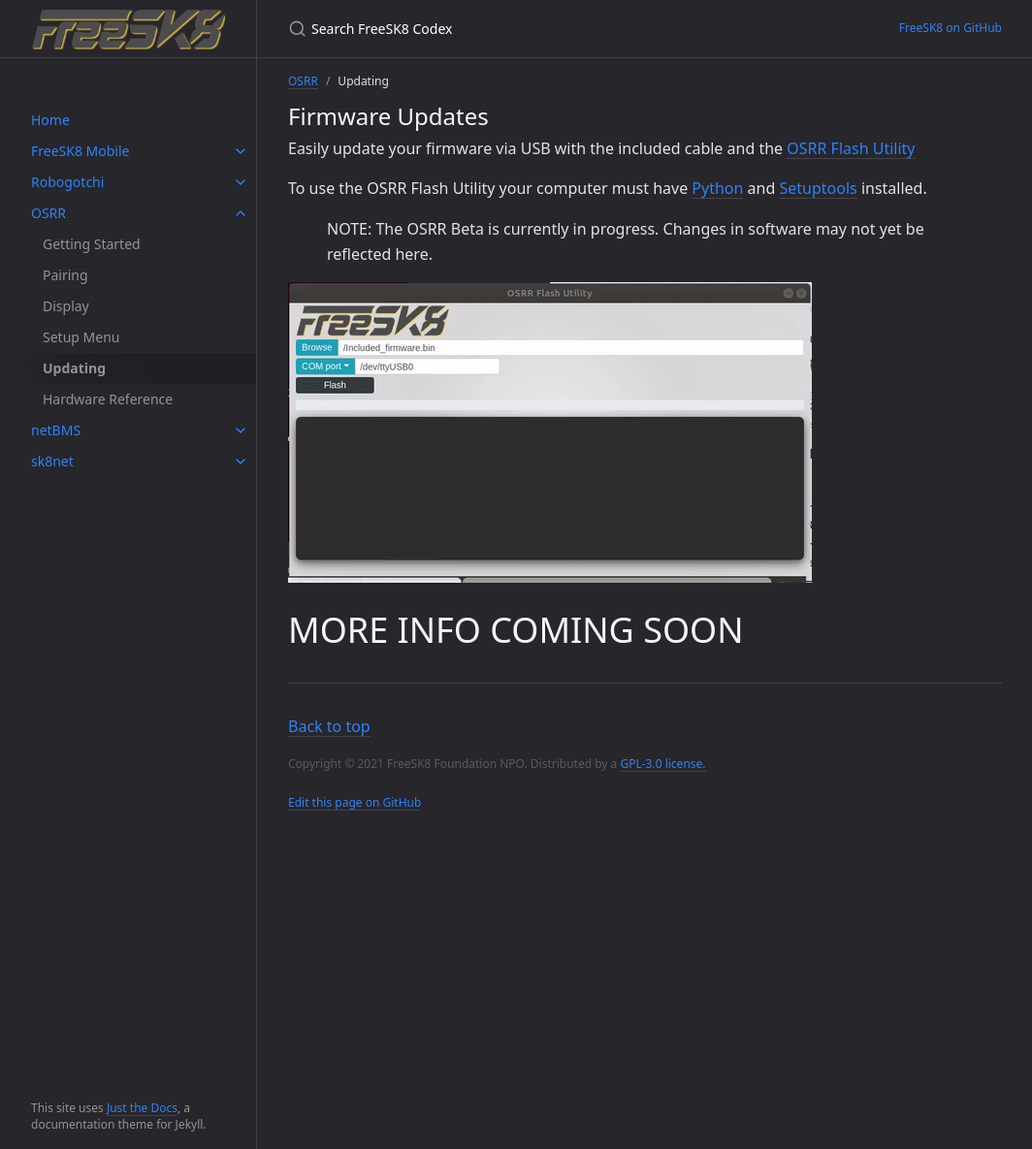
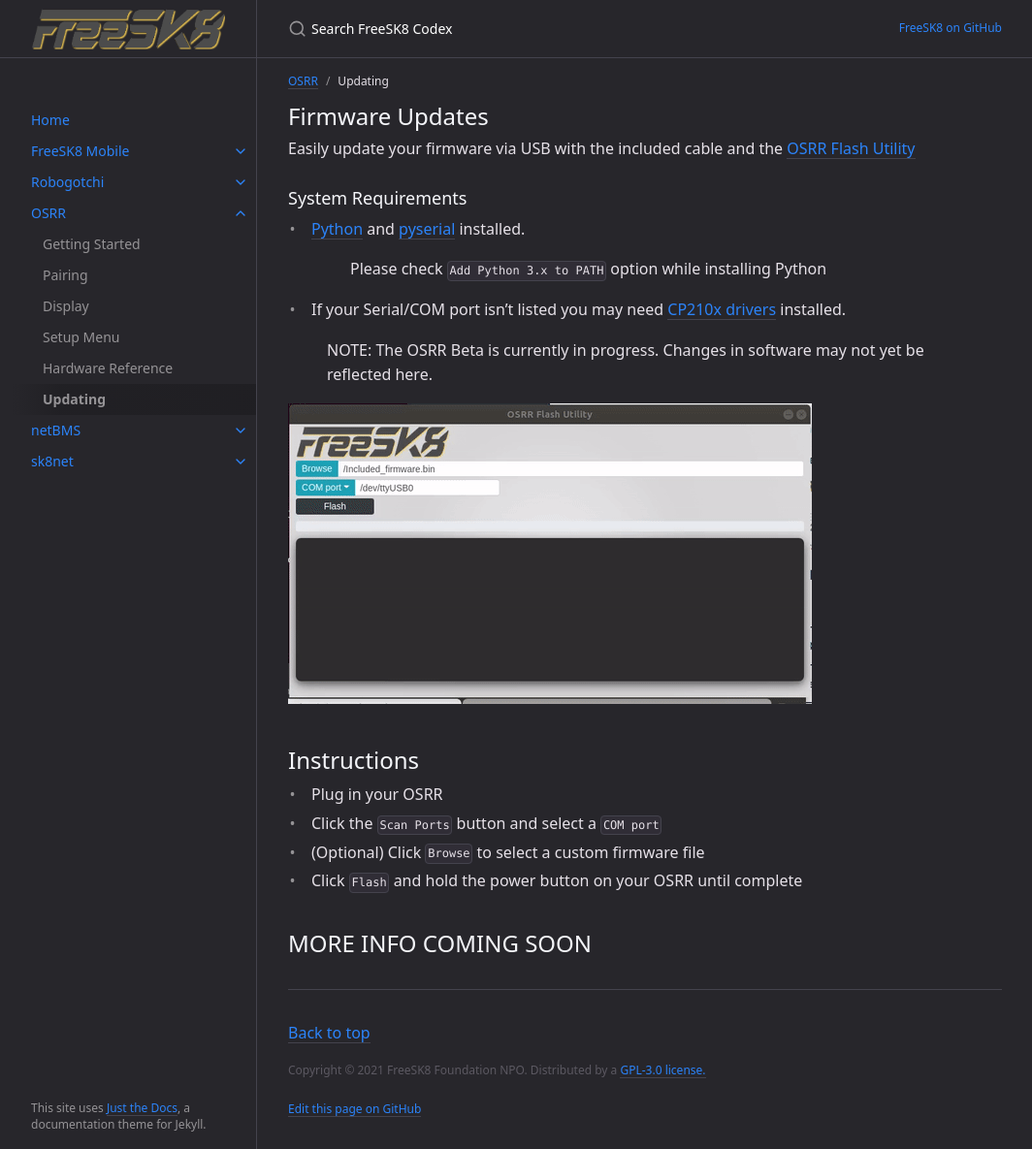
Before and after one commit to FreeSK8/codex, a Jekyll site: the page built from docs/osrr/updating.md, in a window 1280 px wide and 1185 px high. Shown: the whole window at 97% size, without its empty margins (107-1171 px from the left). Built offline with Jekyll 4.4.1, drawn with Linux system fonts in a browser that asks for light colours.

Commit message:
Expand OSRR Updating Instructions

```diff
--- a/docs/osrr/updating.md
+++ b/docs/osrr/updating.md
@@ -1,18 +1,30 @@
 ---
 layout: default
 title: Updating
-nav_order: 5
+nav_order: 7
 parent: OSRR
 ---
 
 ## Firmware Updates
 
-Easily update your firmware via USB with the included cable and the [OSRR Flash Utility](./)
+Easily update your firmware via USB with the included cable and the [OSRR Flash Utility](https://github.com/FreeSK8/OSRR-Flash-Utility/releases)
 
-To use the OSRR Flash Utility your computer must have [Python](https://www.python.org/downloads/) and [Setuptools](https://setuptools.readthedocs.io/en/latest/userguide/quickstart.html) installed.
+### System Requirements
+
+- [Python](https://www.python.org/downloads/) and [pyserial](https://pyserial.readthedocs.io/en/latest/pyserial.html#installation) installed.
+> Please check `Add Python 3.x to PATH` option while installing Python
+
+- If your Serial/COM port isn't listed you may need [CP210x drivers](https://www.silabs.com/developers/usb-to-uart-bridge-vcp-drivers) installed.
 
 > NOTE: The OSRR Beta is currently in progress. Changes in software may not yet be reflected here.
 
 ![Flash Utility]({{ '/' | absolute_url }}assets/images/osrr/flash-utility.gif)
 
-# MORE INFO COMING SOON
+## Instructions
+
+* Plug in your OSRR
+* Click the `Scan Ports` button and select a `COM port`
+* (Optional) Click `Browse` to select a custom firmware file
+* Click `Flash` and hold the power button on your OSRR until complete
+
+## MORE INFO COMING SOON
```
